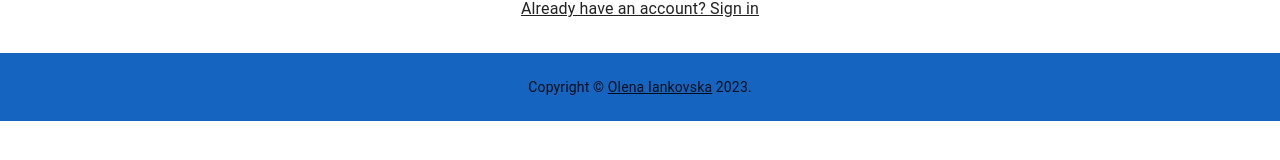
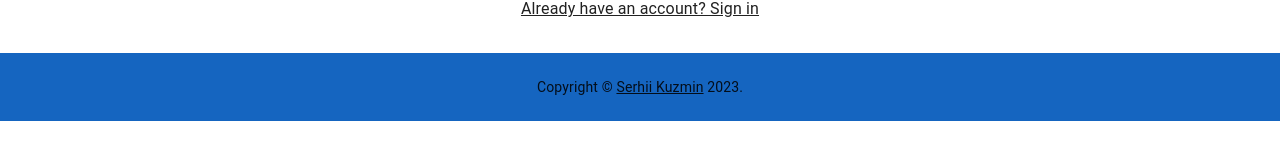
Before and after one commit to Serhii-Kuzmin/phonebook-registr-form, a React (Create React App) app: page /goit-react-hw-08-phonebook/register in a window 1280 px wide. Shown: the part 568-728 px from the top of the page. Built offline with nearby package versions, Linux system fonts and the light colour scheme.

Commit message:
update footer

```diff
--- a/src/components/Footer/Footer.jsx
+++ b/src/components/Footer/Footer.jsx
@@ -1,21 +1,26 @@
-import { Box, Container, Link, Typography } from "@mui/material";
-import { boxFooterStyle } from "./StyleFooter";
+import { Box, Container, Link, Typography } from '@mui/material';
+import { boxFooterStyle } from './StyleFooter';
 
 const Footer = () => {
   return (
     <Box component="footer" sx={boxFooterStyle}>
       <Container maxWidth="sm">
-                <Typography variant="body2" color="inherit" align="center" sx={{ mt: 2, mb: 2 }}>
+        <Typography
+          variant="body2"
+          color="inherit"
+          align="center"
+          sx={{ mt: 2, mb: 2 }}
+        >
           {'Copyright © '}
           <Link color="inherit" href="#">
-                        Olena Iankovska
+            Serhii Kuzmin
           </Link>{' '}
           {new Date().getFullYear()}
           {'.'}
         </Typography>
       </Container>
     </Box>
-    )
+  );
 };
 
 export default Footer;
```
Lines whose indentation alone changed are shown as unchanged.
